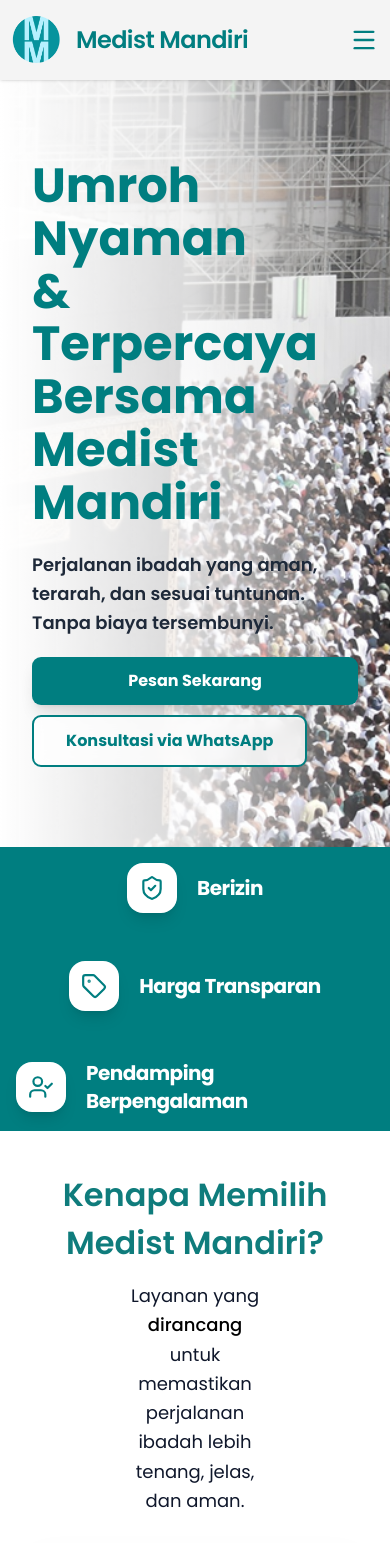
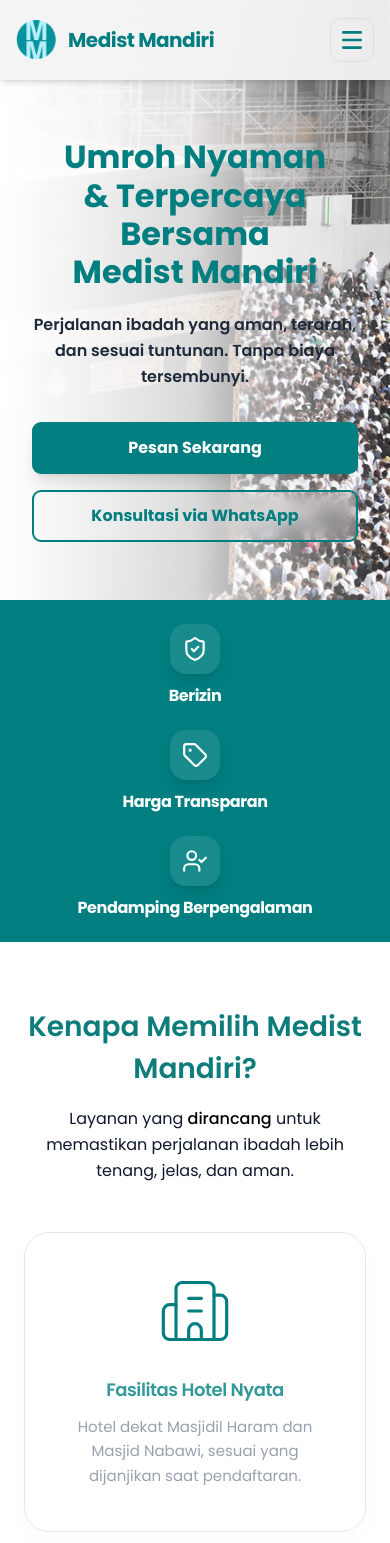
Before and after one commit to Nandonayaka/medist-mandiri, a React (Vite) app: page / in a window 390 px wide. Shown: the top 1543 px of the page. Built offline with nearby package versions, Linux system fonts and the light colour scheme.

Commit message:
feat: Responsive

```diff
--- a/src/components/Contact.jsx
+++ b/src/components/Contact.jsx
@@ -1,5 +1,5 @@
 import { useState } from "react";
-import { Phone, MapPin, Clock, MessageCircle, X, User, ChevronRight } from "lucide-react";
+import { Phone, MapPin, Clock, MessageCircle, X, User, ChevronRight, ShieldCheck } from "lucide-react";
 
 const CONTACT_NUMBERS = [
     {
@@ -69,22 +69,22 @@ const Contact = () => {
     };
 
     return (
-        <section id="kontak" className="py-28 font-['Poppins'] bg-white">
+        <section id="kontak" className="py-16 md:py-28 font-['Poppins'] bg-white overflow-hidden">
             <div className="max-w-6xl mx-auto px-6">
-                <div className="text-center mb-16" data-aos="fade-up">
-                    <h2 className="text-[32px] font-bold text-[#0F766E] mb-4">
+                <div className="text-center mb-12 md:mb-16" data-aos="fade-up">
+                    <h2 className="text-[28px] md:text-[32px] font-bold text-[#0F766E] mb-4">
                         Hubungi Medist Mandiri
                     </h2>
-                    <p className="text-gray-600 text-[16px]">
+                    <p className="text-gray-600 text-[15px] md:text-[16px]">
                         Tim kami siap membantu kebutuhan <span className="font-semibold text-black">perjalanan umroh</span> Anda.
                     </p>
                 </div>
 
-                <div className="grid md:grid-cols-2 gap-8 items-stretch">
+                <div className="grid grid-cols-1 md:grid-cols-2 gap-8 items-stretch">
                     {/* LEFT CARD */}
-                    <div className="bg-white rounded-[20px] p-10 shadow-[0_15px_60px_rgba(0,0,0,0.06)] border border-gray-100 flex flex-col justify-between" data-aos="fade-right">
+                    <div className="bg-white rounded-[20px] p-6 sm:p-10 shadow-[0_15px_60px_rgba(0,0,0,0.06)] border border-gray-100 flex flex-col justify-between" data-aos="fade-right">
                         <div>
-                            <h3 className="text-[28px] font-bold text-[#333] mb-12">
+                            <h3 className="text-[24px] md:text-[28px] font-bold text-[#333] mb-8 md:mb-12">
                                 PT. Medist Mandiri
                             </h3>
 
--- a/src/components/Features.jsx
+++ b/src/components/Features.jsx
@@ -34,27 +34,41 @@ const Features = () => {
     return (
         <div className="w-full">
             {/* Teal Highlights Bar */}
-            <div className="bg-[#007E80] py-4">
-                <div className="container mx-auto px-4 flex flex-wrap justify-center gap-12 md:gap-24">
-                    {highlights.map((item, idx) => (
-                        <div key={idx} className="flex items-center gap-5 text-white">
-                            <div className="bg-white p-3 rounded-2xl flex items-center justify-center shadow-lg">
-                                {item.icon}
+            <div className="bg-[#007E80] py-6 md:py-8">
+                <div className="container mx-auto px-4">
+                    <div className="grid grid-cols-1 sm:grid-cols-3 gap-6 sm:gap-4 md:gap-12 items-center justify-items-center">
+                        {highlights.map((item, idx) => (
+                            <div
+                                key={idx}
+                                className="flex flex-col sm:flex-row items-center gap-3 sm:gap-4 text-white text-center sm:text-left group"
+                                data-aos="fade-up"
+                                data-aos-delay={idx * 100}
+                            >
+                                <div className="bg-white/10 sm:bg-white p-3 sm:p-3.5 rounded-2xl flex items-center justify-center shadow-lg transition-all duration-300 group-hover:scale-110 group-hover:bg-white">
+                                    <div className="sm:text-inherit text-white sm:block hidden">
+                                        {item.icon}
+                                    </div>
+                                    <div className="sm:hidden block invert brightness-0">
+                                        {item.icon}
+                                    </div>
+                                </div>
+                                <span className="text-[16px] sm:text-[18px] md:text-xl font-bold tracking-tight leading-tight">
+                                    {item.name}
+                                </span>
                             </div>
-                            <span className="text-xl font-bold tracking-tight">{item.name}</span>
-                        </div>
-                    ))}
+                        ))}
+                    </div>
                 </div>
             </div>
 
             {/* Why Choose Us Section */}
-            <section id="tentang" className="py-[40px] bg-[#fffffff]">
-                <div className="max-w-6xl mx-auto px-6 text-center mb-[30px]" data-aos="fade-up">
-                    <h2 className="text-[32px] font-semibold text-[#0f7c7c] mb-[14px]">
+            <section id="tentang" className="py-16 md:py-24 bg-[#fffffff]">
+                <div className="max-w-6xl mx-auto px-6 text-center mb-12 md:mb-16" data-aos="fade-up">
+                    <h2 className="text-[28px] md:text-[32px] font-semibold text-[#0f7c7c] mb-4">
                         Kenapa Memilih Medist Mandiri?
                     </h2>
 
-                    <p className="text-[18px] max-w-3xl mx-auto leading-relaxed px-[100px]">
+                    <p className="text-[16px] md:text-[18px] max-w-3xl mx-auto leading-relaxed px-4 md:px-24">
                         Layanan yang <span className="font-medium text-black">dirancang</span> untuk memastikan perjalanan ibadah lebih tenang, jelas, dan aman.
                     </p>
                 </div>
@@ -70,32 +84,32 @@ const Features = () => {
                                 group
                                 bg-white
                                 rounded-[25px]
-                                border border-gray-300
+                                border border-gray-200
                                 flex flex-col items-center justify-center
                                 text-center
-                                transition-all duration-500 ease-out
-                                shadow-[0_10px_30px_rgba(0,0,0,0.04)]
-                                hover:shadow-[0_25px_60px_rgba(15,124,124,0.15)]
-                                hover:-translate-y-2
-                                hover:border-[#0f7c7c]/20
+                                transition-all duration-700 cubic-bezier(0.4, 0, 0.2, 1)
+                                shadow-[0_8px_30px_rgba(0,0,0,0.02)]
+                                hover:shadow-[0_30px_70px_rgba(15,124,124,0.12)]
+                                hover:-translate-y-3
+                                hover:border-[#0f7c7c]/15
                                 w-full
                                 h-full
                                 min-h-[300px]
                                 p-10
                             "
                             >
-                                <div className="mb-6 flex-shrink-0">
-                                    <div className="text-[#0f7c7c]/80 group-hover:text-[#0f7c7c] transition-colors duration-300 transform group-hover:scale-110">
+                                <div className="mb-6 flex-shrink-0 transition-transform duration-700 ease-in-out group-hover:scale-110">
+                                    <div className="text-[#0f7c7c]/70 group-hover:text-[#0f7c7c] transition-colors duration-500">
                                         {card.icon}
                                     </div>
                                 </div>
 
-                                <div className="flex-grow flex flex-col justify-center">
-                                    <h3 className="text-[18px] font-semibold text-[#007E80]/90 group-hover:text-[#0f7c7c] transition-colors duration-300 mb-3 tracking-tight">
+                                <div className="flex-grow flex flex-col justify-center transition-all duration-500">
+                                    <h3 className="text-[18px] font-semibold text-[#007E80]/80 group-hover:text-[#0c7a7a] transition-colors duration-500 mb-3 tracking-tight">
                                         {card.title}
                                     </h3>
 
-                                    <p className="text-gray-500 text-[16px] leading-relaxed font-reguler">
+                                    <p className="text-gray-400 group-hover:text-gray-500 text-[15px] leading-relaxed transition-colors duration-500">
                                         {card.desc}
                                     </p>
                                 </div>
--- a/src/components/Hero.jsx
+++ b/src/components/Hero.jsx
@@ -28,28 +28,29 @@ const Hero = () => {
             </div>
 
             <div className="container mx-auto px-4 md:px-8 relative z-20">
-                <div className="max-w-xl py-20 px-4 md:px-0" data-aos="fade-right">
-                    <h1 className="text-[48px] md:text-[48px] font-bold text-[#007E80] leading-[1.1] mb-5">
+                <div className="max-w-xl py-12 md:py-20 px-4 md:px-0 text-center md:text-left mx-auto md:mx-0" data-aos="fade-right">
+                    <h1 className="text-[32px] sm:text-[40px] md:text-[48px] font-bold text-[#007E80] leading-[1.2] md:leading-[1.1] mb-5">
                         Umroh Nyaman <br />
                         & Terpercaya <br />
                         Bersama <br />
                         Medist Mandiri
                     </h1>
-                    <p className="text-[18px] md:text-[18px] text-gray-800 font-semibold leading-relaxed mb-5 max-w-lg">
+                    <p className="text-[16px] md:text-[18px] text-gray-800 font-semibold leading-relaxed mb-8 max-w-lg mx-auto md:mx-0">
                         Perjalanan ibadah yang aman, terarah, dan sesuai tuntunan. Tanpa biaya tersembunyi.
                     </p>
-                    <div className="flex flex-col sm:flex-row gap-4 mb-[3%]">
+                    <div className="flex flex-col sm:flex-row justify-center md:justify-start gap-4 mb-4">
                         <button
                             onClick={scrollToContact}
-                            className="bg-[#007E80] hover:bg-[#006666] text-white px-5 py-3 rounded-[9px] font-bold text-[16px] transition-all shadow-lg active:scale-95 outline-none"
+                            className="w-full sm:w-auto bg-[#007E80] hover:bg-[#006666] text-white px-8 py-3.5 rounded-[9px] font-bold text-[16px] transition-all shadow-lg active:scale-95 outline-none"
                         >
                             Pesan Sekarang
                         </button>
+
                     </div>
                     <div className="">
                         <button
                             onClick={scrollToContact}
-                            className="bg-white/80 backdrop-blur-sm border-2 border-[#007E80] text-[#007E80] px-8 py-3 rounded-[9px] font-bold text-[16px] transition-all hover:bg-white active:scale-95 outline-none"
+                            className="w-full sm:w-auto bg-white/10 backdrop-blur-sm border-2 border-[#007E80] text-[#007E80] px-8 py-3 rounded-[9px] font-bold text-[16px] transition-all hover:bg-white active:scale-95 outline-none"
                         >
                             Konsultasi via WhatsApp
                         </button>
--- a/src/components/Navbar.jsx
+++ b/src/components/Navbar.jsx
@@ -61,80 +61,106 @@ const Navbar = () => {
 
     return (
         <nav
-            className={`fixed top-0 left-0 right-0 z-50 bg-[#f4f4f4] transition-transform duration-300 ${visible ? 'translate-y-0 shadow-sm' : '-translate-y-full'
+            className={`fixed top-0 left-0 right-0 z-[100] bg-[#f4f4f4]/95 backdrop-blur-md transition-all duration-300 ${visible ? 'translate-y-0 shadow-md' : '-translate-y-full'
                 }`}
         >
-            <div className=" mx-auto px-3 lg:px-5">
+            <div className="max-w-7xl mx-auto px-4 sm:px-6 lg:px-8">
                 <div className="flex items-center justify-between h-20">
 
                     {/* Logo */}
                     <button
                         onClick={() => scrollToSection('home')}
-                        className="flex items-center gap-4 focus:outline-none"
+                        className="flex items-center gap-3 focus:outline-none group"
                     >
-                        <div className="w-12 h-12">
-                            <img src="./images/logo.png" alt="" />
+                        <div className="w-10 h-10 sm:w-12 sm:h-12 transform transition-transform group-hover:scale-110">
+                            <img src="./images/logo.png" alt="Medist Logo" className="w-full h-full object-contain" />
                         </div>
-                        <span className="text-[#007E80] text-2xl font-semibold tracking-tight">
+                        <span className="text-[#007E80] text-xl sm:text-2xl font-bold tracking-tight">
                             Medist Mandiri
                         </span>
                     </button>
 
                     {/* Desktop Nav */}
-                    <div className="hidden md:flex items-center gap-8">
+                    <div className="hidden md:flex items-center gap-6 lg:gap-8">
                         {navLinks.map((link) => (
                             <button
                                 key={link.name}
                                 onClick={() => scrollToSection(link.path)}
-                                className={`relative text-[16px] font-semibold transition text-[#007E80] hover:text-[#0c7a7a] focus:outline-none`}
+                                className={`relative text-[15px] lg:text-[16px] font-semibold transition-all duration-300 ${activeSection === link.path ? 'text-[#007E80]' : 'text-gray-500 hover:text-[#007E80]'
+                                    } focus:outline-none py-2`}
                             >
                                 {link.name}
                                 {activeSection === link.path && (
-                                    <span className="absolute left-0 -bottom-2 w-full h-[2px] bg-[#007E80]" />
+                                    <span className="absolute left-0 bottom-0 w-full h-[2.5px] bg-[#007E80] rounded-full" />
                                 )}
                             </button>
                         ))}
 
-                        {/* WhatsApp Button */}
+                        {/* WhatsApp Button Desktop */}
                         <button
                             onClick={() => scrollToSection('kontak')}
-                            className="flex items-center gap-3 bg-[#007E80] hover:bg-[#0c7a7a] text-white px-7 py-3 rounded-[10px] text-base font-semibold transition focus:outline-none"
+                            className="flex items-center gap-2 bg-[#007E80] hover:bg-[#0c7a7a] text-white px-5 lg:px-6 py-2.5 rounded-xl text-[15px] font-bold transition-all hover:scale-105 active:scale-95 shadow-lg shadow-[#007E80]/10"
                         >
-                            <img src="./images/particle/whatsapp.png" alt="" />
+                            <img src="./images/particle/whatsapp.png" alt="" className="w-5 h-5 invert brightness-0" />
                             WhatsApp
                         </button>
                     </div>
 
-                    {/* Mobile Toggle */}
+                    {/* Mobile Toggle (Hamburger) */}
                     <button
-                        className="md:hidden text-[#007E80] focus:outline-none"
+                        className="md:hidden text-[#007E80] p-2 focus:outline-none transition-colors hover:bg-[#007E80]/5 rounded-xl border border-[#007E80]/10"
                         onClick={() => setIsOpen(!isOpen)}
+                        aria-label="Toggle menu"
                     >
-                        {isOpen ? <X size={28} /> : <Menu size={28} />}
+                        {isOpen ? <X size={26} strokeWidth={2.5} /> : <Menu size={26} strokeWidth={2.5} />}
                     </button>
                 </div>
+            </div>
 
-                {/* Mobile Menu */}
-                {isOpen && (
-                    <div className="md:hidden pb-6 space-y-4">
+            {/* Mobile Menu Overlay */}
+            <div
+                className={`md:hidden fixed inset-x-0 top-[80px] bg-white shadow-2xl transition-all duration-500 ease-in-out border-b border-gray-100 ${isOpen ? 'opacity-100 translate-y-0 visible' : 'opacity-0 -translate-y-10 invisible'
+                    }`}
+                style={{ height: 'calc(100vh - 80px)' }}
+            >
+                {/* Backdrop effect */}
+                <div className="absolute inset-0 bg-[#007E80]/5 -z-10" />
+
+                <div className="p-8 space-y-6 flex flex-col h-full bg-white">
+                    <div className="space-y-2">
                         {navLinks.map((link) => (
                             <button
                                 key={link.name}
                                 onClick={() => scrollToSection(link.path)}
-                                className={`block w-full text-left font-medium text-lg focus:outline-none ${activeSection === link.path ? 'text-[#007E80]' : 'text-[#007E80]/70'
+                                className={`flex items-center justify-between w-full p-4 rounded-2xl text-left font-bold text-[18px] transition-all duration-300 ${activeSection === link.path
+                                    ? 'bg-[#007E80] text-white shadow-lg shadow-[#007E80]/20'
+                                    : 'text-gray-600 hover:bg-gray-50'
                                     }`}
                             >
                                 {link.name}
+                                {activeSection === link.path && <X className="rotate-45" size={18} />}
                             </button>
                         ))}
+                    </div>
+
+                    <div className="mt-auto pb-10">
+                        <p className="text-gray-400 text-sm font-bold tracking-widest uppercase mb-4 text-center">Butuh Bantuan?</p>
                         <button
                             onClick={() => scrollToSection('kontak')}
-                            className="w-full text-center bg-[#007E80] text-white py-3 rounded-full font-medium focus:outline-none"
+                            className="w-full flex items-center justify-center gap-3 bg-[#007E80] text-white py-5 rounded-[20px] font-bold text-lg shadow-xl shadow-[#007E80]/20 active:scale-[0.98] transition-all"
                         >
-                            WhatsApp
+                            <img src="./images/particle/whatsapp.png" alt="" className="w-6 h-6 invert brightness-0" />
+                            Hubungi via WhatsApp
                         </button>
+
+                        <div className="mt-8 flex flex-col items-center gap-2">
+                            <div className="w-12 h-12">
+                                <img src="./images/logo.png" alt="Logo" className="w-full h-full object-contain opacity-50" />
+                            </div>
+                            <p className="text-gray-300 text-[12px] font-bold">PT. Medist Mandiri Travel</p>
+                        </div>
                     </div>
-                )}
+                </div>
             </div>
         </nav>
     );
--- a/src/components/Packages.jsx
+++ b/src/components/Packages.jsx
@@ -72,18 +72,18 @@ const Packages = () => {
     };
 
     return (
-        <section id="paket" className="my-24 py-4 bg-[#9DECF0]/14">
-            <div className="max-w-6xl mx-auto px-6 text-center mb-14" data-aos="fade-up">
-                <h2 className="text-[36px] font-semibold text-[#0F766E] mb-3">
+        <section id="paket" className="py-16 md:py-24 bg-[#9DECF0]/14">
+            <div className="max-w-6xl mx-auto px-6 text-center mb-12 md:mb-16" data-aos="fade-up">
+                <h2 className="text-[28px] md:text-[36px] font-semibold text-[#0F766E] mb-3">
                     Paket Umroh Medist Mandiri
                 </h2>
-                <p className="text-[16px] text-black/80">
+                <p className="text-[15px] md:text-[16px] text-black/80">
                     Pilih paket <span className="font-semibold">keberangkatan</span> sesuai kebutuhan Anda.
                 </p>
             </div>
 
             <div className="max-w-7xl mx-auto px-6">
-                <div className="grid md:grid-cols-3 gap-8 items-stretch">
+                <div className="grid grid-cols-1 md:grid-cols-3 gap-8 items-stretch">
                     {packages.map((pkg, index) => (
                         <div
                             key={index}
@@ -176,10 +176,10 @@ const Packages = () => {
 
             {/* CTA Bottom */}
             <div
-                className="max-w-4xl mx-auto mt-20
+                className="max-w-4xl mx-auto mt-12 md:mt-20
                 bg-[#FFFFFF]
                 rounded-[12px]
-                px-10 py-6 mb-6
+                px-6 md:px-10 py-6 md:py-8 mb-6 mx-6 md:mx-auto
                 shadow-[0_10px_30px_rgba(0,0,0,0.04)]
                 flex flex-col md:flex-row
                 items-center justify-between
@@ -201,7 +201,7 @@ const Packages = () => {
                     hover:bg-[#0d6b63]
                     transition-all duration-200
                     text-white
-                    px-8 py-4
+                    px-8 py-3.5
                     rounded-[12px]
                     text-[16px] font-semibold hover:scale-[1.05] active:scale-[0.95] outline-none"
                 >
```
